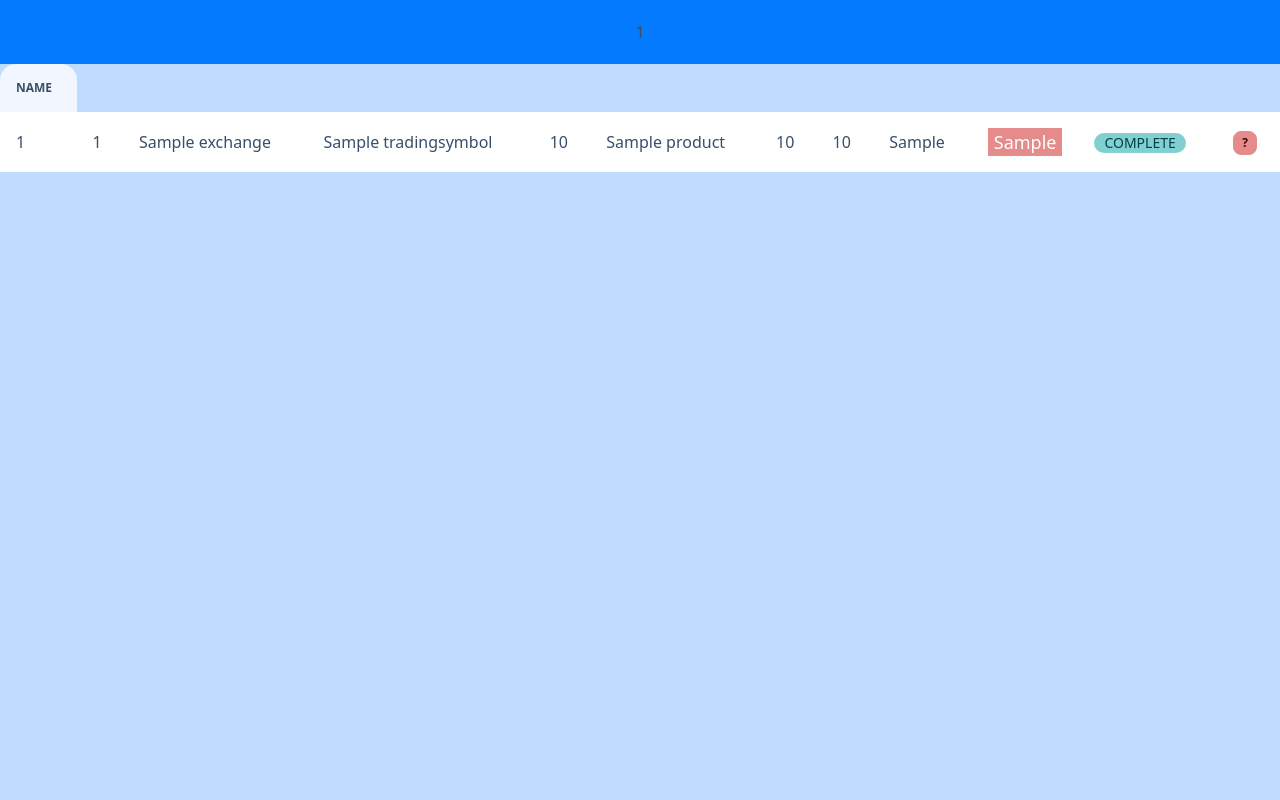
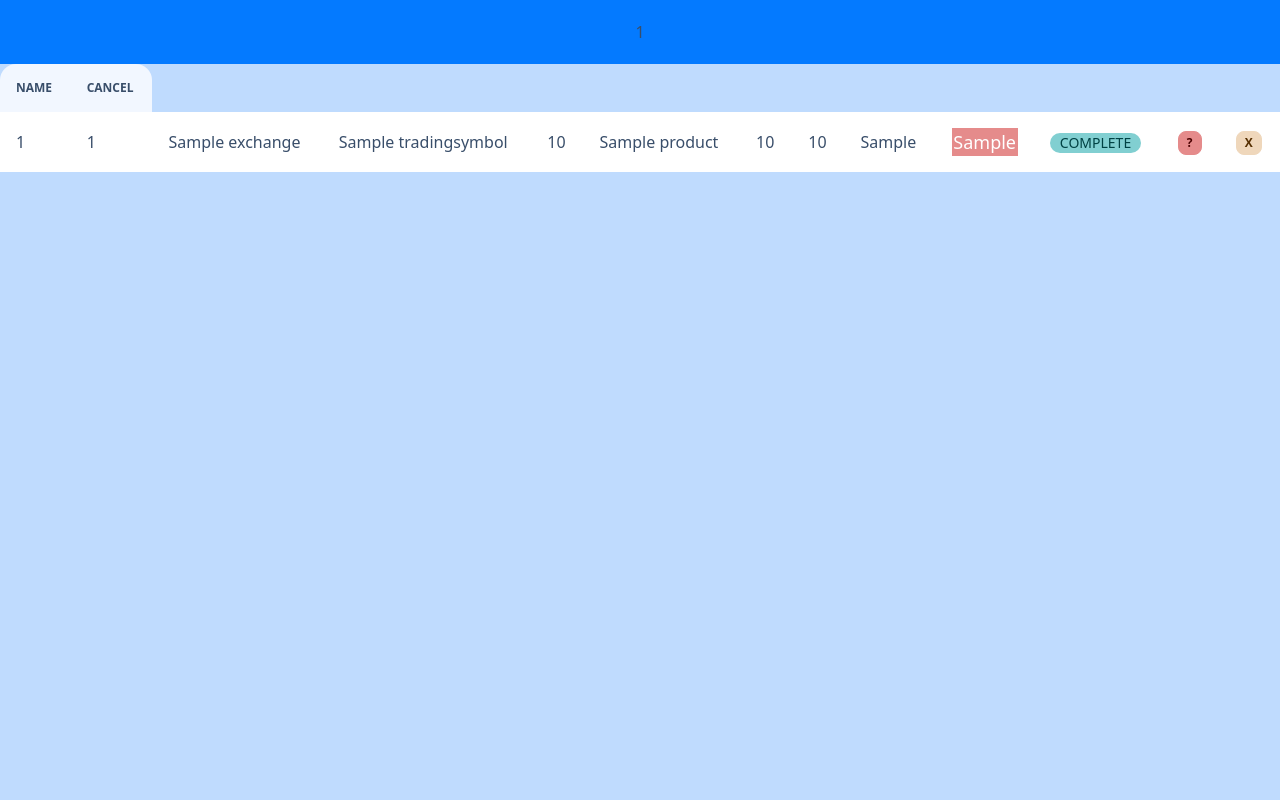
Before and after one commit to pannet1/kite-copier, a FastAPI app: template kite_copier/templates/orders.html in a window 1280 px wide. Run offline with FastAPI, Linux system fonts and the light colour scheme; the template is opened without the code that fills it: most values are stand-ins (such as "Sample title", 1, 10 or a date in 2020); parts of the project's set-up code (start-up, migrations or seed data) failed here and were passed over; some libraries are stand-ins or nearby versions.

Commit message:
add single user order cancel

```diff
--- a/kite_copier/templates/orders.html
+++ b/kite_copier/templates/orders.html
@@ -8,6 +8,7 @@
             {% for key in body[0].keys() %}
                 <th>{{ key }}</th>
             {% endfor %}
+                <th>cancel</th>
             </tr>
             </thead>
             <tbody>
@@ -52,6 +53,9 @@
                   </div>
                 {% endif %}
                 </td>
+                <td>
+                  <button class="btn btn-xs btn-warning btn-cncl">x</button>
+                </td>
               </tr>
           </tr>
           {% endfor %}
```
